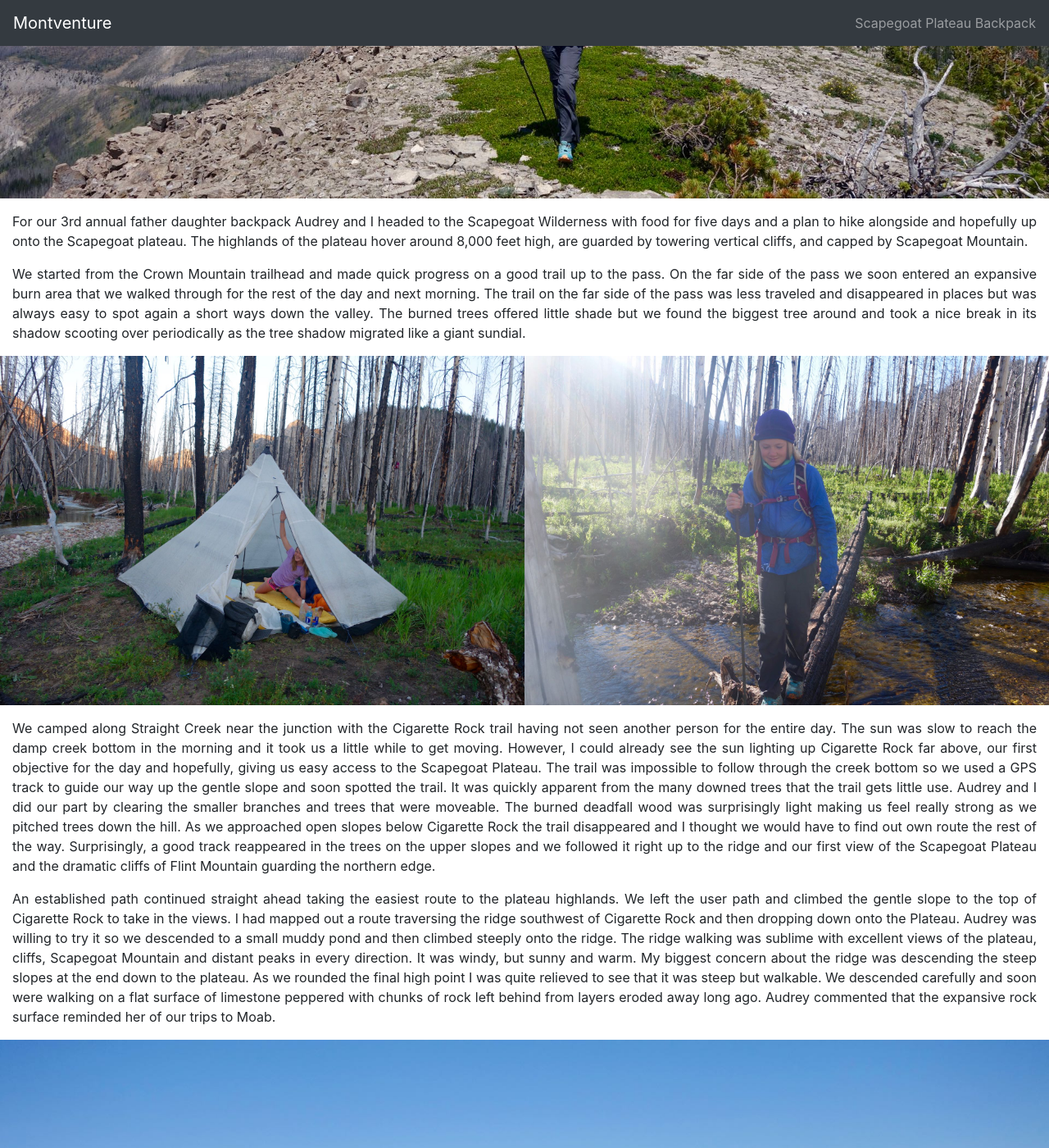
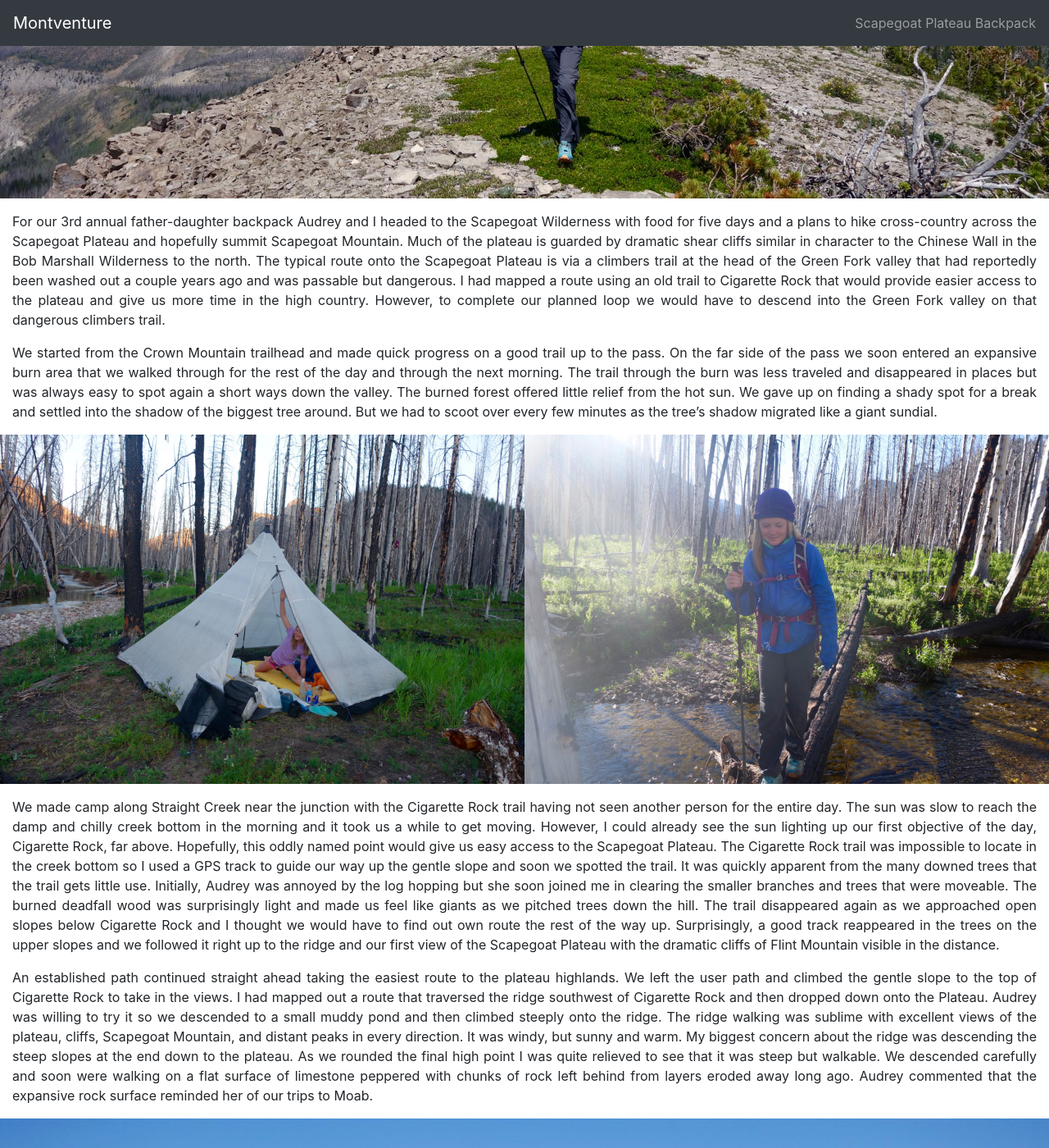
Before and after one commit to aaron/montventure, a Jekyll site: the page built from _posts/2018-07-23-scapegoat-plateau-backpack.md, in a window 1280 px wide and 1400 px high, scrolled down 271 px. Shown: the whole window at 82% size. Built offline with Jekyll 4.4.1, drawn with Linux system fonts in a browser that asks for light colours.

Commit message:
edit and update first few paragraphs

```diff
--- a/_posts/2018-07-23-scapegoat-plateau-backpack.md
+++ b/_posts/2018-07-23-scapegoat-plateau-backpack.md
@@ -7,9 +7,9 @@ caltopo:    https://caltopo.com/m/9PQE
 ---
 {% include image.html image="audrey-ridge-walk.jpg" %}
 
-For our 3rd annual father daughter backpack Audrey and I headed to the Scapegoat Wilderness with food for five days and a plan to hike alongside and hopefully up onto the Scapegoat plateau. The highlands of the plateau hover around 8,000 feet high, are guarded by towering vertical cliffs, and capped by Scapegoat Mountain.
+For our 3rd annual father-daughter backpack Audrey and I headed to the Scapegoat Wilderness with food for five days and a plans to hike cross-country across the Scapegoat Plateau and hopefully summit Scapegoat Mountain. Much of the plateau is guarded by dramatic shear cliffs similar in character to the Chinese Wall in the Bob Marshall Wilderness to the north. The typical route onto the Scapegoat Plateau is via a climbers trail at the head of the Green Fork valley that had reportedly been washed out a couple years ago and was passable but dangerous.  I had mapped a route using an old trail to Cigarette Rock that would provide easier access to the plateau and give us more time in the high country. However, to complete our planned loop we would have to descend into the Green Fork valley on that dangerous climbers trail.
 
-We started from the Crown Mountain trailhead and made quick progress on a good trail up to the pass. On the far side of the pass we soon entered an expansive burn area that we walked through for the rest of the day and next morning. The trail on the far side of the pass was less traveled and disappeared in places but was always easy to spot again a short ways down the valley. The burned trees offered little shade but we found the biggest tree around and took a nice break in its shadow scooting over periodically as the tree shadow migrated like a giant sundial.
+We started from the Crown Mountain trailhead and made quick progress on a good trail up to the pass. On the far side of the pass we soon entered an expansive burn area that we walked through for the rest of the day and through the next morning. The trail through the burn was less traveled and disappeared in places but was always easy to spot again a short ways down the valley. The burned forest offered little relief from the hot sun. We gave up on finding a shady spot for a break and settled into the shadow of the biggest tree around. But we had to scoot over every few minutes as the tree's shadow migrated like a giant sundial.
 
 <div class="row no-gutters">
   <div class="col-md-6">
@@ -20,9 +20,11 @@ We started from the Crown Mountain trailhead and made quick progress on a good t
   </div>
 </div>
 
-We camped along Straight Creek near the junction with the Cigarette Rock trail having not seen another person for the entire day. The sun was slow to reach the damp creek bottom in the morning and it took us a little while to get moving. However, I could already see the sun lighting up Cigarette Rock far above, our first objective for the day and hopefully, giving us easy access to the Scapegoat Plateau. The trail was impossible to follow through the creek bottom so we used a GPS track to guide our way up the gentle slope and soon spotted the trail. It was quickly apparent from the many downed trees that the trail gets little use. Audrey and I did our part by clearing the smaller branches and trees that were moveable. The burned deadfall wood was surprisingly light making us feel really strong as we pitched trees down the hill. As we approached open slopes below Cigarette Rock the trail disappeared and I thought we would have to find out own route the rest of the way. Surprisingly, a good track reappeared in the trees on the upper slopes and we followed it right up to the ridge and our first view of the Scapegoat Plateau and the dramatic cliffs of Flint Mountain guarding the northern edge.
+We made camp along Straight Creek near the junction with the Cigarette Rock trail having not seen another person for the entire day. The sun was slow to reach the damp and chilly creek bottom in the morning and it took us a while to get moving. However, I could already see the sun lighting up our first objective of the day, Cigarette Rock, far above. Hopefully, this oddly named point would give us easy access to the Scapegoat Plateau. The Cigarette Rock trail was impossible to locate in the creek bottom so I used a GPS track to guide our way up the gentle slope and soon we spotted the trail. It was quickly apparent from the many downed trees that the trail gets little use. Initially, Audrey was annoyed by the log hopping but she soon joined me in clearing the smaller branches and trees that were moveable. The burned deadfall wood was surprisingly light and made us feel like giants as we pitched trees down the hill. The trail disappeared again as we approached open slopes below Cigarette Rock and I thought we would have to find out own route the rest of the way up. Surprisingly, a good track reappeared in the trees on the upper slopes and we followed it right up to the ridge and our first view of the Scapegoat Plateau with the dramatic cliffs of Flint Mountain visible in the distance.
 
-An established path continued straight ahead taking the easiest route to the plateau highlands. We left the user path and climbed the gentle slope to the top of Cigarette Rock to take in the views. I had mapped out a route traversing the ridge southwest of Cigarette Rock and then dropping down onto the Plateau. Audrey was willing to try it so we descended to a small muddy pond and then climbed steeply onto the ridge. The ridge walking was sublime with excellent views of the plateau, cliffs, Scapegoat Mountain and distant peaks in every direction. It was windy, but sunny and warm. My biggest concern about the ridge was descending the steep slopes at the end down to the plateau. As we rounded the final high point I was quite relieved to see that it was steep but walkable. We descended carefully and soon were walking on a flat surface of limestone peppered with chunks of rock left behind from layers eroded away long ago. Audrey commented that the expansive rock surface reminded her of our trips to Moab.
+An established path continued straight ahead taking the easiest route to the plateau highlands. We left the user path and climbed the gentle slope to the top of Cigarette Rock to take in the views. I had mapped out a route that traversed the ridge southwest of Cigarette Rock and then dropped down onto the Plateau. Audrey was willing to try it so we descended to a small muddy pond and then climbed steeply onto the ridge. The ridge walking was sublime with excellent views of the plateau, cliffs, Scapegoat Mountain, and distant peaks in every direction. It was windy, but sunny and warm. My biggest concern about the ridge was descending the steep slopes at the end down to the plateau. As we rounded the final high point I was quite relieved to see that it was steep but walkable. We descended carefully and soon were walking on a flat surface of limestone peppered with chunks of rock left behind from layers eroded away long ago. Audrey commented that the expansive rock surface reminded her of our trips to Moab.
+
+{% comment %} -- edited to here -- {% endcomment %}
 
 {% include image.html image="shadows-and-mountain.jpg" %}
 
```
